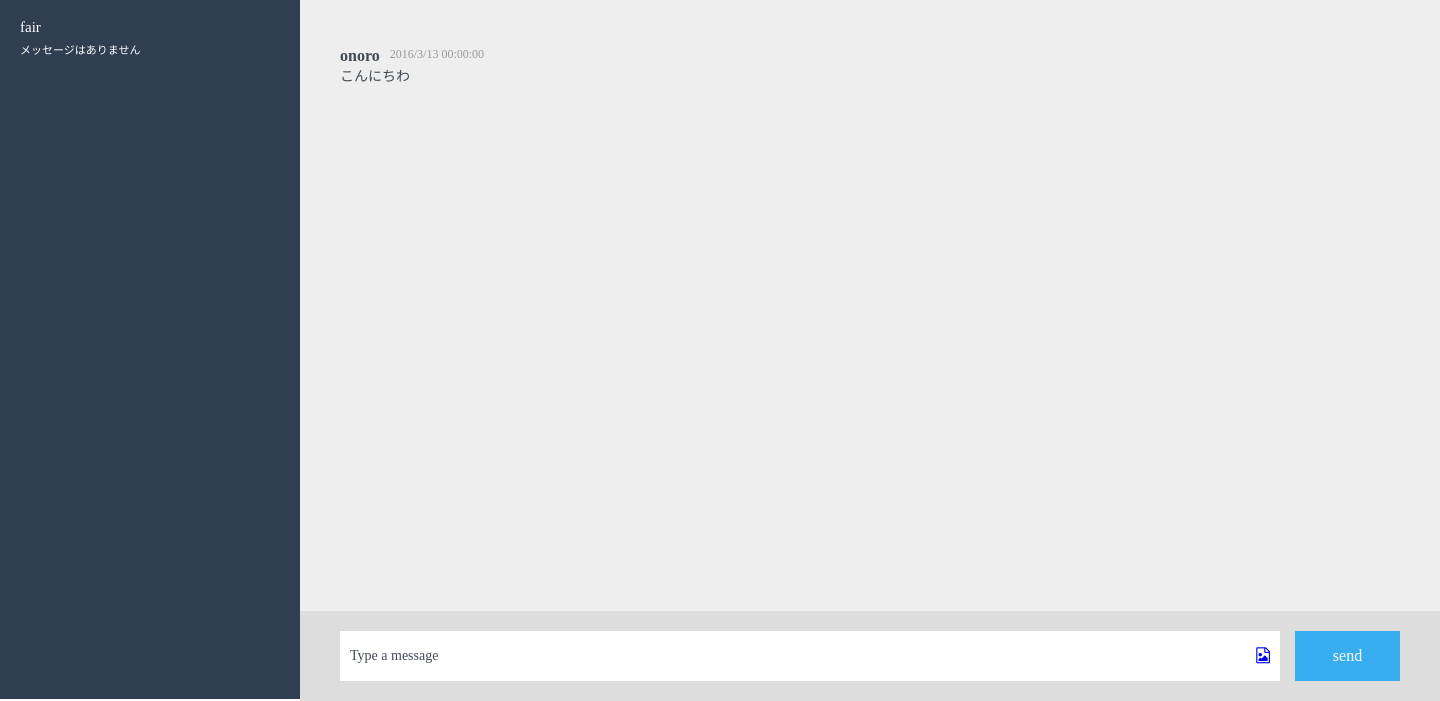
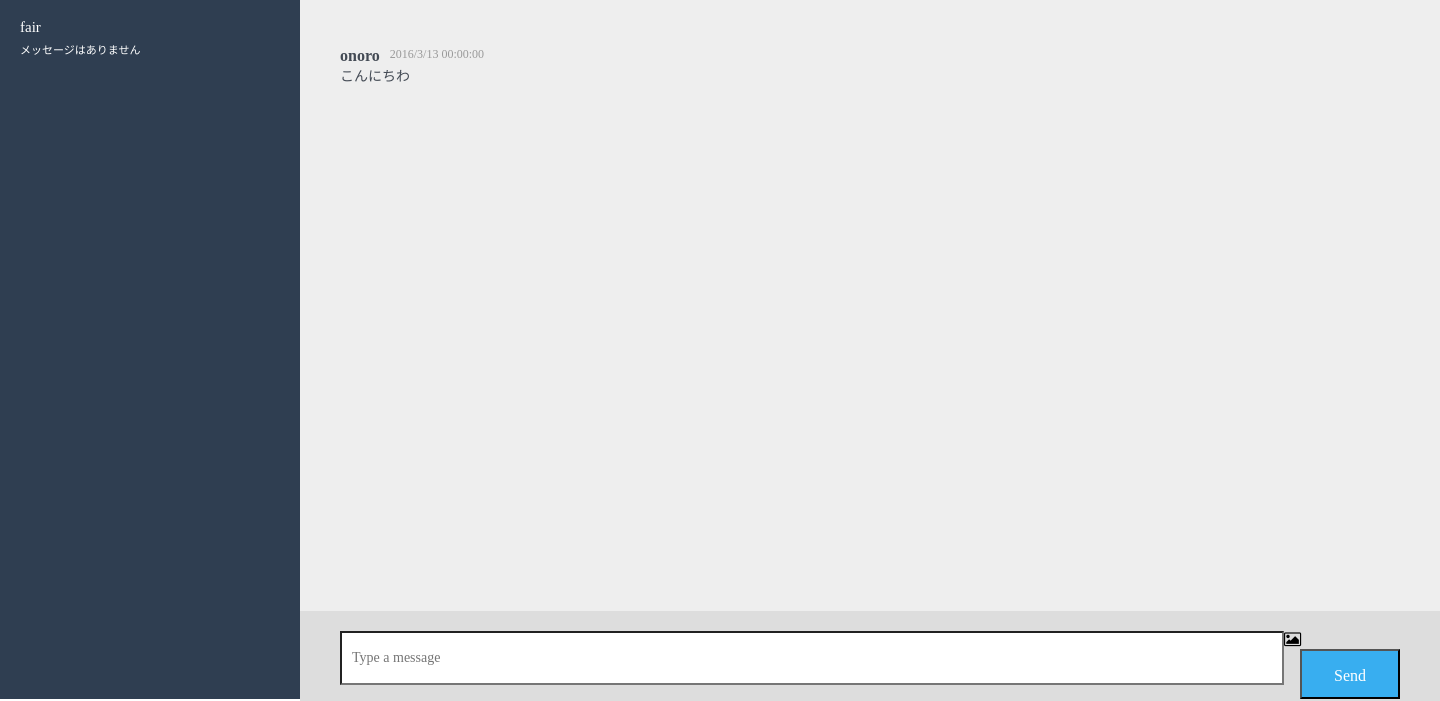
Before and after one commit to onoro0313/chat-space, a Rails app: page / in a window 1440 px wide. Shown: the part 101-802 px from the top of the page. Run offline with Rails 7, Linux system fonts and the light colour scheme; style sheets or scripts are compiled from the project's sources; some libraries are stand-ins or nearby versions.

Commit message:
a ittle correct  footer
<form>をつかったviewの作成、エラー箇所の修正がまだできていないです。

```diff
--- a/app/assets/stylesheets/_messages.scss
+++ b/app/assets/stylesheets/_messages.scss
@@ -131,12 +131,13 @@
     }
   }
   .chat-footer{
-    position: absolute;
+    // position: absolute;
     background-color: #ddd;
     height:50px;
     width: 1060px;
     padding: 20px 40px;
-    .chat-footer__form{
+    &__form{
+      .chat-footer__input{
         background-color:#fff;
         float:left;
         width: calc(100% - 130px);
@@ -145,15 +146,22 @@
         font-size:14px;
         line-height:50px;
         padding-left:10px;
-      .font-awesome__icon{
-        font-size: 16px;
+      .file{
+        i.fa{
           float:right;
-        margin-right:10px;
+          line-height:50px;
+        }
+        .file-picture{
+          display:none;
+          width:20px;
+          height:20px;
         }
       }
-    .chat-footer__submit{
+    }
+  }
+    &__submit{
       float:right;
-      width:105px;
+      width:100px;
       height:50px;
       color: #fff;
       background-color: #38aef0;
--- a/app/views/messages/index.html.haml
+++ b/app/views/messages/index.html.haml
@@ -35,10 +35,9 @@
             %p.chat-message__text
               こんにちわ
     .chat-footer
-      .chat-footer__form
-        Type a message
-        = link_to root_path, class: "font-awesome__icon" do
-          %i{class: "fa fa-file-image-o"}
-
-      .chat-footer__submit
-        send
+      %form{:class => "chat-footer__form", :action => "/", :method => "get"}
+        %input{:class => "chat-footer__input",:type => "text",:placeholder => "Type a message"}
+        %label{:class => "file"}
+          %i{:class => "fa fa-picture-o"}
+          %input{:class => "file-picture",:type => "file",:name => "file",:style =>"display:none"}
+        %input{:class => "chat-footer__submit",:type => "submit",:value => "Send"}
```
Lines whose indentation alone changed are shown as unchanged.
